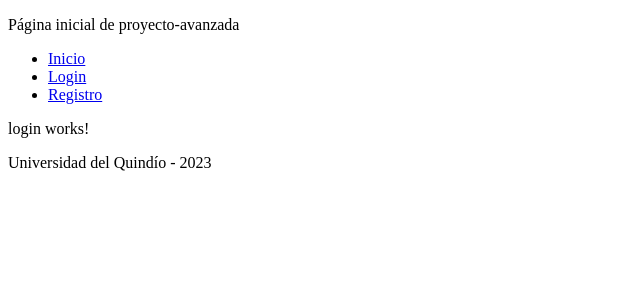
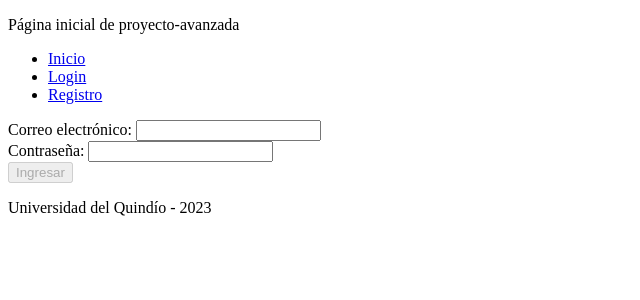
Before and after one commit to DaSanMa/Proyecto-Avanzada-Front, an Angular app: page /login in a window 1280 px wide. Shown: the top 300 px of the page, without its empty margins (0-640 px from the left). Built offline with nearby package versions, Linux system fonts and the light colour scheme.

Commit message:
Se crea el login falta el resto de formularios

```diff
--- /dev/null
+++ b/src/app/modelo/login-paciente-dto.ts
@@ -0,0 +1,4 @@
+export class LoginPacienteDTO {
+    correo:string = "";
+    password:string = "";
+}
--- a/src/app/pagina/login/login.component.html
+++ b/src/app/pagina/login/login.component.html
@@ -1 +1,15 @@
-<p>login works!</p>
+<form #f="ngForm" (ngSubmit)="ingresar()">
+
+    <div>
+        <label>Correo electrónico: </label>
+        <input type="email" email required name="correo" [(ngModel)]="loginPacienteDTO.correo" />
+    </div>
+
+    <div>
+        <label>Contraseña: </label>
+        <input type="password" required name="password" [(ngModel)]="loginPacienteDTO.password" />
+    </div>
+
+    <button type="submit" [disabled]="f.invalid " >Ingresar</button>
+
+</form>
--- a/src/app/pagina/login/login.component.ts
+++ b/src/app/pagina/login/login.component.ts
@@ -1,10 +1,27 @@
 import { Component } from '@angular/core';
+import { LoginPacienteDTO } from 'src/app/modelo/login-paciente-dto';
 
 @Component({
   selector: 'app-login',
   templateUrl: './login.component.html',
   styleUrls: ['./login.component.css']
 })
+
+
 export class LoginComponent {
 
+  loginPacienteDTO: LoginPacienteDTO;
+
+  //constructor
+  constructor (){
+  this.loginPacienteDTO = new LoginPacienteDTO();
+
+  }
+  //integración del back por API REST
+  public ingresar(){
+
+    console.log(this.loginPacienteDTO);
+
+  }
+
 }
```
